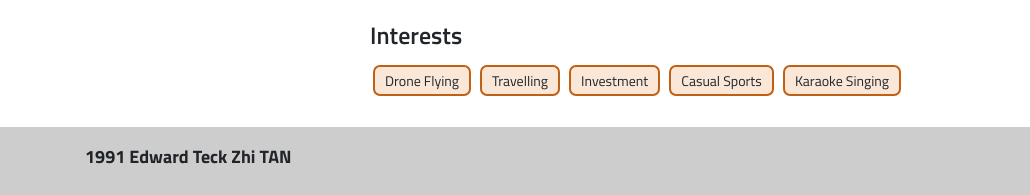
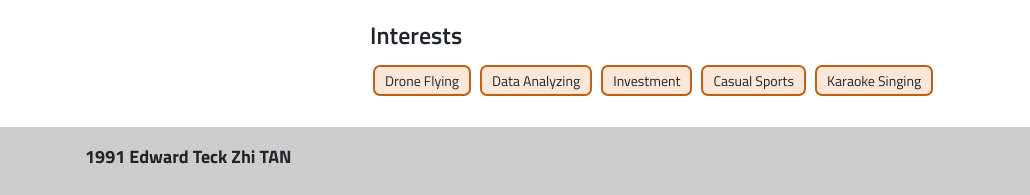
Before and after one commit to edwardttz/Resume, a plain HTML site: page index.html in a window 1280 px wide. Shown: the part 2156-2351 px from the top of the page, 0-1030 px from the left. Drawn offline with Linux system fonts and the light colour scheme.

Commit message:
Update: Interest

```diff
--- a/index.html
+++ b/index.html
@@ -723,7 +723,7 @@
 			<div class="content-data">
 				<ul class="items itemList">
 					<li>Drone Flying</li>
-					<li>Travelling</li>
+					<li>Data Analyzing</li>
 					<li>Investment</li>
 					<li>Casual Sports</li>
 					<li>Karaoke Singing</li>
```
